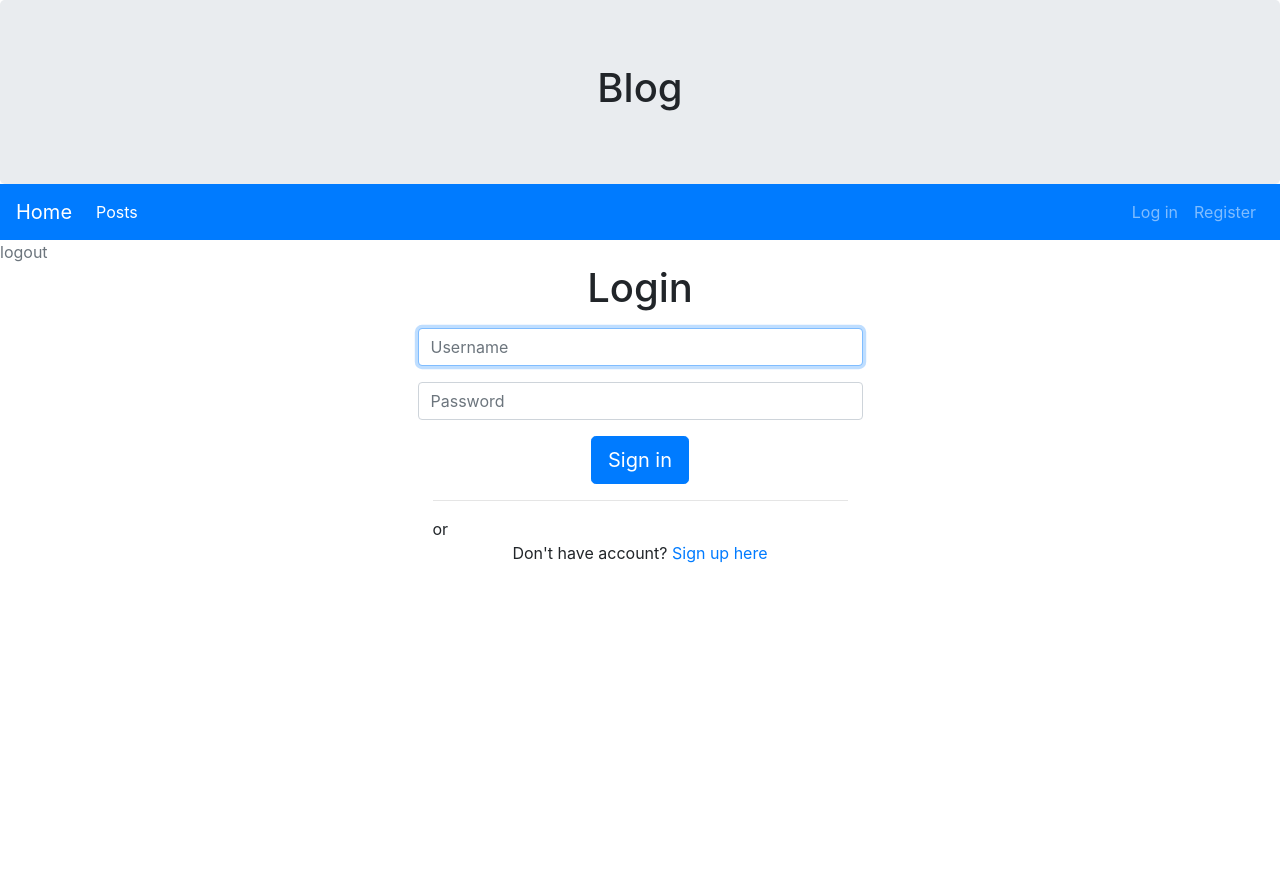
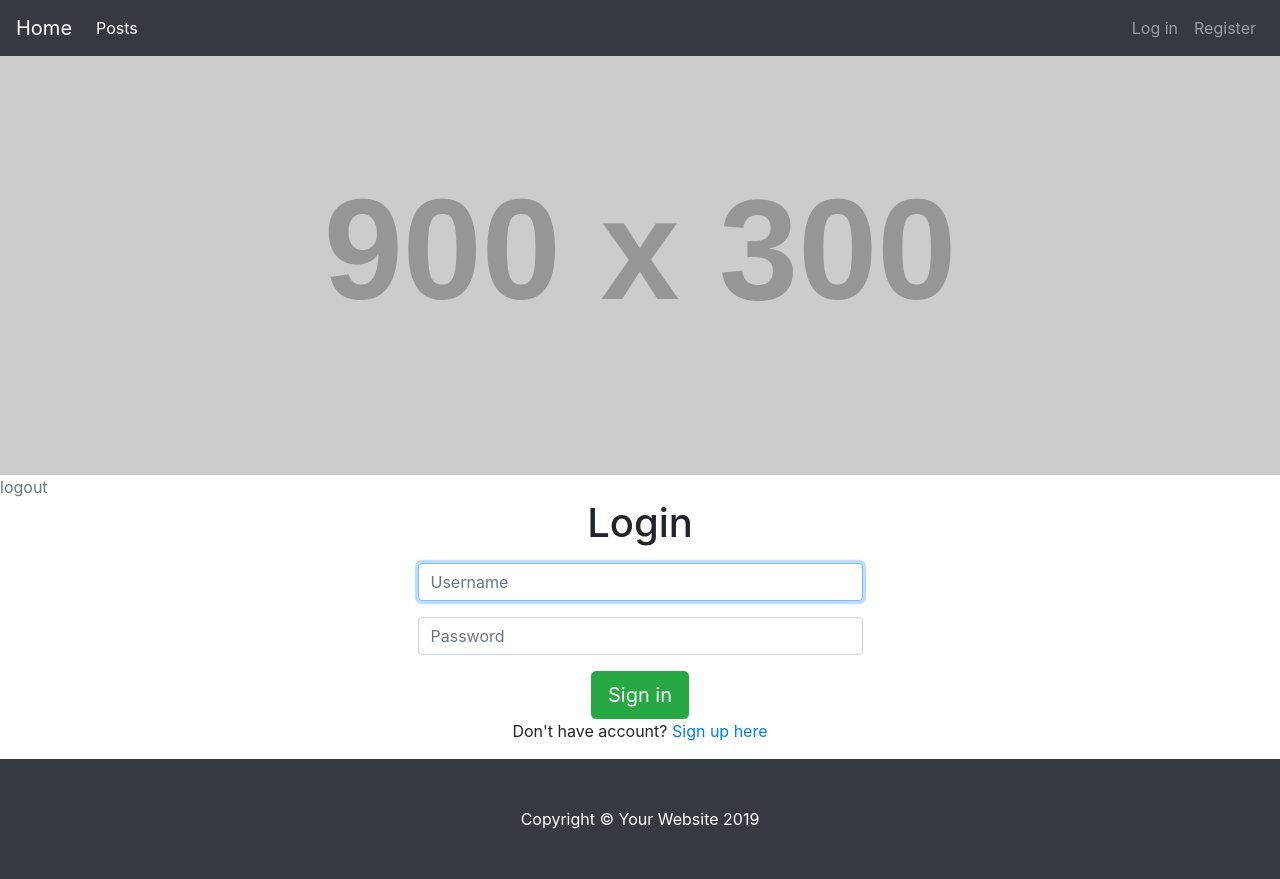
Before and after one commit to adamsky4111/blog, a Symfony app: template templates/security/login.html.twig in a window 1280 px wide. Before the commit the page ends 563 px from the top, so only its background shows below. Run offline with Twig, Linux system fonts and the light colour scheme; the template is opened without the code that fills it, so the values that code supplies are empty; grey boxes labelled with a size stand in for pictures from a placeholder-image service; some libraries are stand-ins or nearby versions.

Commit message:
slider, footer, form bootstrap styles

```diff
--- a/src/Controller/CommentController.php
+++ b/src/Controller/CommentController.php
@@ -54,8 +54,8 @@ class CommentController extends AbstractController
         if ($form->isSubmitted() && $form->isValid()) {
             $entityManager = $this->getDoctrine()->getManager();
             $comment->setParent($parentComment);
-
-            $comment->setPost($parentComment->getPost());
+            $comment->setAuthor($this->getUser()->getUsername());
+            //$comment->setPost($parentComment->getPost());
             $comment->setCreationDate(new \DateTime("now"));
             $entityManager->persist($comment);
             $entityManager->flush();
--- a/src/Entity/Comment.php
+++ b/src/Entity/Comment.php
@@ -19,7 +19,7 @@ class Comment
     private $id;
 
     /**
-     * @ORM\ManyToOne(targetEntity="App\Entity\Post", inversedBy="comments")
+     * @ORM\ManyToOne(targetEntity="App\Entity\Post", inversedBy="comments", cascade={"remove"})
      */
     private $post;
 
@@ -105,9 +105,9 @@ class Comment
     }
 
     /**
-     * @return ArrayCollection
+     * @return Collection
      */
-    public function getChildren(): ArrayCollection
+    public function getChildren(): Collection
     {
         return $this->children;
     }
--- a/src/Form/CommentType.php
+++ b/src/Form/CommentType.php
@@ -15,7 +15,6 @@ class CommentType extends AbstractType
     public function buildForm(FormBuilderInterface $builder, array $options)
     {
         $builder
-            ->add('author')
             ->add('description', TextareaType::class);
     }
 
--- a/templates/base.html.twig
+++ b/templates/base.html.twig
@@ -2,12 +2,13 @@
 <html>
 <head>
     <meta charset="UTF-8">
-    <link href="{{ asset('https://maxcdn.bootstrapcdn.com/bootstrap/4.3.1/css/bootstrap.min.css') }}" rel="stylesheet" />
-    <script src="{{ asset('https://ajax.googleapis.com/ajax/libs/jquery/3.4.1/jquery.min.js')}}"></script>
-    <script src="{{ asset('https://cdnjs.cloudflare.com/ajax/libs/popper.js/1.14.7/umd/popper.min.js')}}"></script>
-    <script src="{{ asset('https://maxcdn.bootstrapcdn.com/bootstrap/4.3.1/js/bootstrap.min.js')}}"></script>
+    <link href="{{ asset('https://maxcdn.bootstrapcdn.com/bootstrap/4.3.1/css/bootstrap.min.css') }}" rel="stylesheet"/>
+    <script src="{{ asset('https://ajax.googleapis.com/ajax/libs/jquery/3.4.1/jquery.min.js') }}"></script>
+    <script src="{{ asset('https://cdnjs.cloudflare.com/ajax/libs/popper.js/1.14.7/umd/popper.min.js') }}"></script>
+    <script src="{{ asset('https://maxcdn.bootstrapcdn.com/bootstrap/4.3.1/js/bootstrap.min.js') }}"></script>
     <link href="https://fonts.googleapis.com/css?family=Kaushan+Script" rel="stylesheet">
-    <link href="https://stackpath.bootstrapcdn.com/font-awesome/4.7.0/css/font-awesome.min.css" rel="stylesheet" integrity="sha384-wvfXpqpZZVQGK6TAh5PVlGOfQNHSoD2xbE+QkPxCAFlNEevoEH3Sl0sibVcOQVnN" crossorigin="anonymous">
+    <link href="https://stackpath.bootstrapcdn.com/font-awesome/4.7.0/css/font-awesome.min.css" rel="stylesheet"
+          integrity="sha384-wvfXpqpZZVQGK6TAh5PVlGOfQNHSoD2xbE+QkPxCAFlNEevoEH3Sl0sibVcOQVnN" crossorigin="anonymous">
     <style>
         .fakeimg {
             height: 200px;
@@ -19,11 +20,9 @@
     {% block stylesheets %}{% endblock %}
 </head>
 
-<div class="jumbotron text-center" style="margin-bottom:0">
-    <h1>Blog</h1>
-</div>
+<br><br>
 
-<nav class="navbar navbar-expand-md navbar-dark bg-primary">
+<nav class="navbar navbar-expand-lg navbar-dark bg-dark fixed-top">
     <a class="navbar-brand abs" href="#">Home</a>
     <button class="navbar-toggler" type="button" data-toggle="collapse" data-target="#collapsingNavbar">
         <span class="navbar-toggler-icon"></span>
@@ -31,21 +30,33 @@
     <div class="navbar-collapse collapse" id="collapsingNavbar">
         <ul class="navbar-nav">
             <li class="nav-item active">
-                <a class="nav-link"  href="{{ path('post_index') }}">Posts</a>
+                <a class="nav-link" href="{{ path('post_index') }}">Posts</a>
             </li>
         </ul>
         <ul class="navbar-nav ml-auto">
             <li class="nav-item">
-                <a class="nav-link"  href="{{ path('app_login') }}" >Log in</a>
+                <a class="nav-link" href="{{ path('app_login') }}">Log in</a>
             </li>
             <li class="nav-item">
-                <a class="nav-link"  href="{{ path('register_user') }}">Register</a>
+                <a class="nav-link" href="{{ path('register_user') }}">Register</a>
             </li>
         </ul>
     </div>
 </nav>
 
-
+<div id="carouselExampleSlidesOnly" class="carousel slide" data-ride="carousel">
+    <div class="carousel-inner">
+        <div class="carousel-item active">
+            <img class="d-block w-100" src="http://placehold.it/900x300" alt="First slide">
+        </div>
+        <div class="carousel-item">
+            <img class="d-block w-100" src="http://placehold.it/900x300" alt="Second slide">
+        </div>
+        <div class="carousel-item">
+            <img class="d-block w-100" src="http://placehold.it/900x300" alt="Third slide">
+        </div>
+    </div>
+</div>
 
 <body>
 <a class="text-muted" href="{{ path('logout') }}">logout </a>
@@ -54,4 +65,16 @@
 {% endblock %}
 {% block javascripts %}{% endblock %}
 </body>
+<footer>
+    <footer class="py-5 bg-dark">
+        <div class="container">
+            <p class="m-0 text-center text-white">Copyright &copy; Your Website 2019</p>
+        </div>
+
+    </footer>
+
+
+    <script src="vendor/jquery/jquery.min.js"></script>
+    <script src="vendor/bootstrap/js/bootstrap.bundle.min.js"></script>
+</footer>
 </html>
--- a/templates/comment/_form.html.twig
+++ b/templates/comment/_form.html.twig
@@ -1,3 +1,5 @@
+
+
 {{ form_start(form) }}
     {{ form_widget(form) }}
     <button class="btn">{{ button_label|default('Save') }}</button>
--- a/templates/comment/new_comment.html.twig
+++ b/templates/comment/new_comment.html.twig
@@ -0,0 +1,6 @@
+<form>
+    <div class="form-group">
+        <textarea class="form-control" rows="3"></textarea>
+    </div>
+    <button type="submit" class="btn btn-primary">Submit</button>
+</form>
--- a/templates/post/_form.html.twig
+++ b/templates/post/_form.html.twig
@@ -1,4 +1,4 @@
 {{ form_start(form) }}
     {{ form_widget(form) }}
-    <button class="btn">{{ button_label|default('Save') }}</button>
+    <button class="btn btn-lg btn-success">{{ button_label|default('Save') }}</button>
 {{ form_end(form) }}
--- a/templates/post/_new_form.html.twig
+++ b/templates/post/_new_form.html.twig
@@ -1,7 +1,4 @@
 {{ form_start(form) }}
     {{ form_widget(form) }}
-
-
-
 <div><button class="btn">{{ button_label|default('Save') }}</button></div>
 {{ form_end(form) }}
--- a/templates/security/_form.html.twig
+++ b/templates/security/_form.html.twig
@@ -1,4 +1,4 @@
 {{ form_start(form) }}
     {{ form_widget(form) }}
-<button class="btn">{{ button_label|default('Register') }}</button>
+<button class="btn btn-lg btn-success">{{ button_label|default('Register') }}</button>
 {{ form_end(form) }}
--- a/templates/security/login.html.twig
+++ b/templates/security/login.html.twig
@@ -29,16 +29,11 @@
                             <input type="hidden" name="_csrf_token"
                                    value="{{ csrf_token('authenticate') }}">
                             <div class="col-md-12 text-center ">
-                                <button class="btn btn-lg btn-primary" type="submit">
+                                <button class="btn btn-lg btn-success" type="submit">
                                     Sign in
                                 </button>
                             </div>
-                            <div class="col-md-12 ">
-                                <div class="login-or">
-                                    <hr class="hr-or">
-                                    <span class="span-or">or</span>
-                                </div>
-                            </div>
+
                             <div class="form-group">
                                 <p class="text-center">Don't have account? <a href="{{ path('register_user')}}"id="signup">Sign up here</a></p>
                             </div>
@@ -48,4 +43,5 @@
                 </div>
         </div>
     </div>
+    </div>
 {% endblock %}
```
Also changed, not shown: templates/post/new.html.twig (+18 -2 lines), templates/post/show.html.twig (+11 -6 lines), templates/security/register.html.twig (+16 -2 lines), 1 other file.
